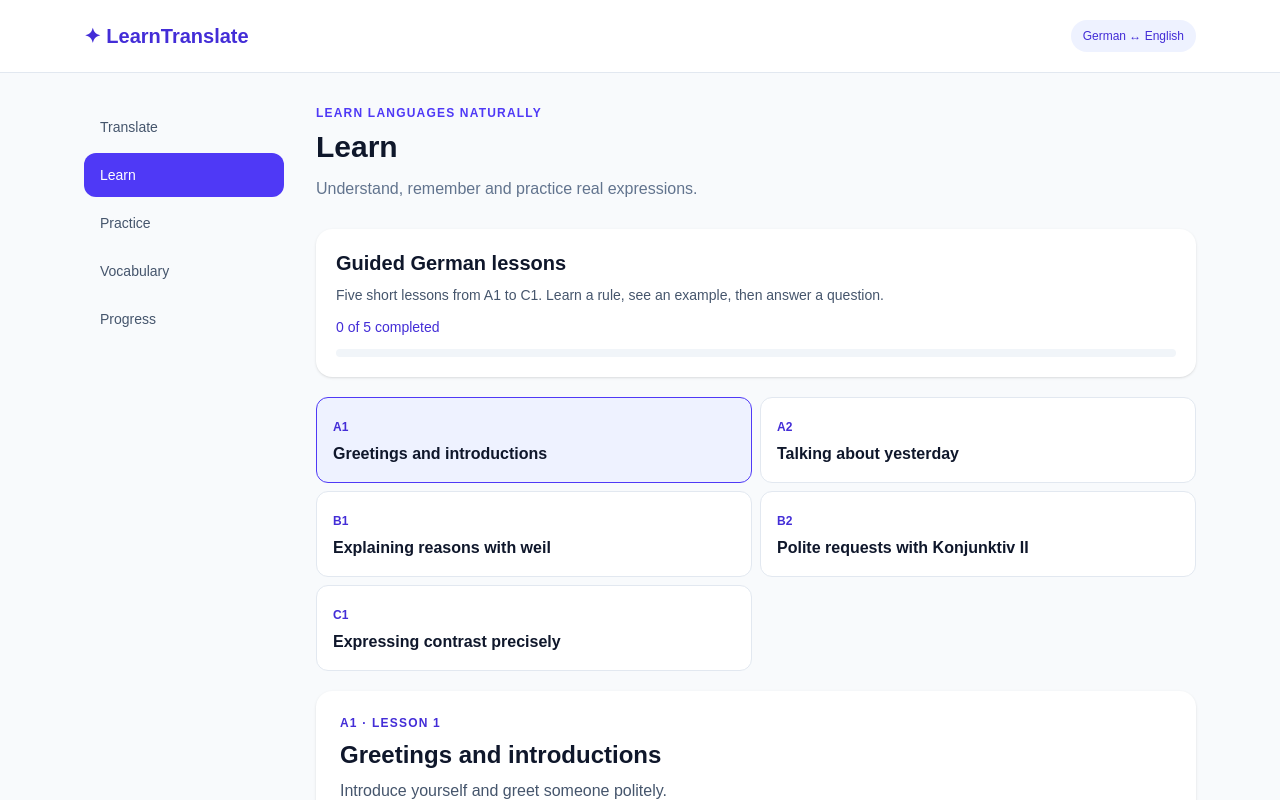
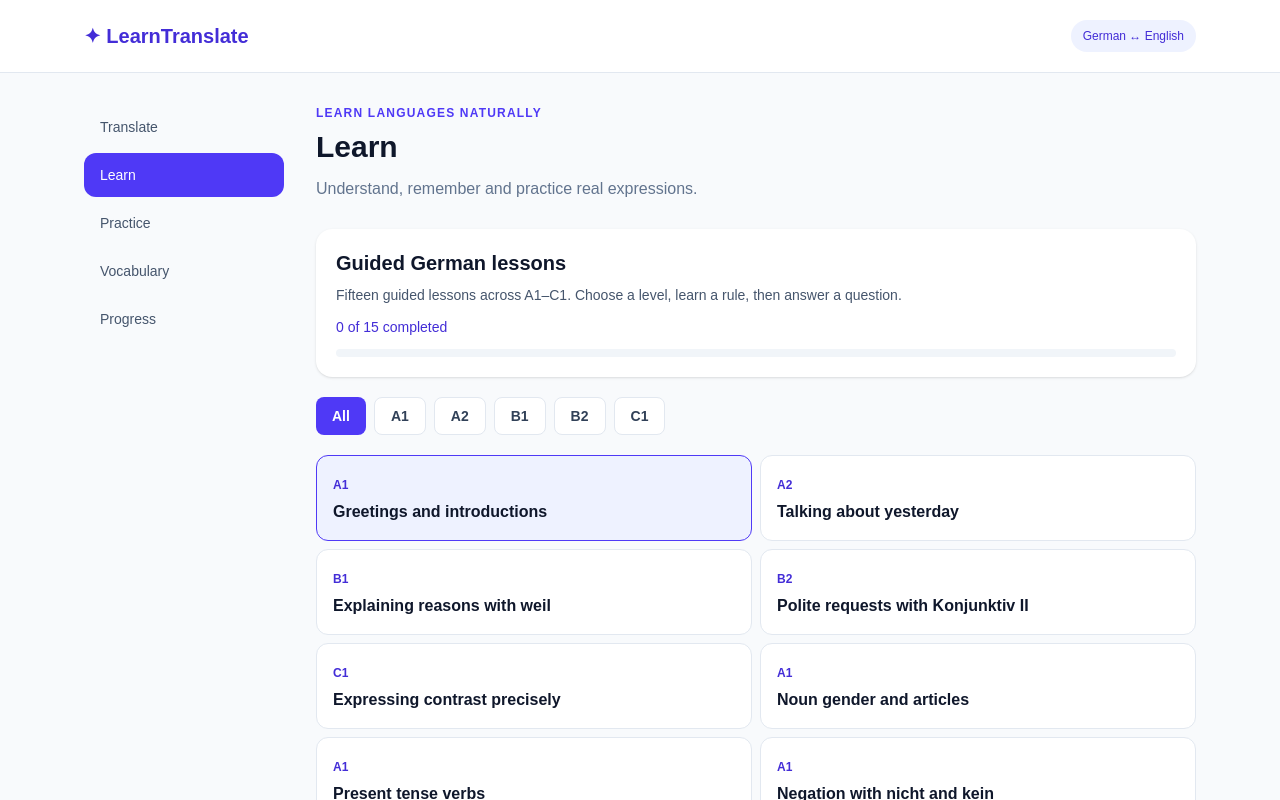
Before and after one commit to Forkan01/learntranslate, a Next.js app: page / in a window 1280 px wide. Both pictures are taken after a click on the button "Learn". Shown: the top 800 px of the page. Built offline with nearby package versions, Linux system fonts and the light colour scheme.

Commit message:
LT-11B: expand curriculum to 15 lessons and add CEFR filters (#19)

```diff
--- a/src/app/LearnPanel.tsx
+++ b/src/app/LearnPanel.tsx
@@ -7,11 +7,22 @@ const lessons: Lesson[] = [
   { id:"a2-perfect", level:"A2", title:"Talking about yesterday", goal:"Describe completed everyday actions.", explanation:"The conversational past (Perfekt) often uses haben or sein plus a past participle at the end. For example: Ich habe gearbeitet.", example:{en:"I worked yesterday.",de:"Ich habe gestern gearbeitet."}, question:"Complete: Ich ___ gestern gelernt.", options:["bin","habe","hat"], answer:1, reason:"Lernen forms the Perfekt with haben: ich habe gelernt." },
   { id:"b1-because", level:"B1", title:"Explaining reasons with weil", goal:"Give reasons in complete sentences.", explanation:"Weil introduces a subordinate clause. Its conjugated verb normally moves to the end: … weil ich Deutsch lernen möchte.", example:{en:"I am learning German because I want to work in Germany.",de:"Ich lerne Deutsch, weil ich in Deutschland arbeiten möchte."}, question:"Choose the correct word order.", options:["weil ich möchte Deutsch lernen","weil ich Deutsch lernen möchte","weil möchte ich Deutsch lernen"], answer:1, reason:"In a weil-clause, the conjugated verb möchte goes at the end." },
   { id:"b2-conjunctive", level:"B2", title:"Polite requests with Konjunktiv II", goal:"Make polite requests in professional situations.", explanation:"Könnten Sie …? and Würden Sie …? soften requests. Use the infinitive at the end of the clause.", example:{en:"Could you please send me the documents?",de:"Könnten Sie mir bitte die Unterlagen schicken?"}, question:"Which is the most polite request?", options:["Schicken Sie die Unterlagen!","Du schickst die Unterlagen.","Könnten Sie mir bitte die Unterlagen schicken?"], answer:2, reason:"Könnten Sie … bitte? is a polite formal request." },
-  { id:"c1-nuance", level:"C1", title:"Expressing contrast precisely", goal:"Use nuanced connectors in formal German.", explanation:"Obwohl introduces a subordinate clause with verb-final word order. Dennoch is an adverb and usually triggers inversion when it starts a main clause.", example:{en:"Although it was difficult, I continued.",de:"Obwohl es schwierig war, habe ich weitergemacht."}, question:"Which sentence is grammatically correct?", options:["Obwohl es war schwierig, habe ich weitergemacht.","Obwohl es schwierig war, habe ich weitergemacht.","Obwohl es schwierig war, ich habe weitergemacht."], answer:1, reason:"Obwohl sends war to the end; after the subordinate clause, the main clause begins with habe." }
+  { id:"c1-nuance", level:"C1", title:"Expressing contrast precisely", goal:"Use nuanced connectors in formal German.", explanation:"Obwohl introduces a subordinate clause with verb-final word order. Dennoch is an adverb and usually triggers inversion when it starts a main clause.", example:{en:"Although it was difficult, I continued.",de:"Obwohl es schwierig war, habe ich weitergemacht."}, question:"Which sentence is grammatically correct?", options:["Obwohl es war schwierig, habe ich weitergemacht.","Obwohl es schwierig war, habe ich weitergemacht.","Obwohl es schwierig war, ich habe weitergemacht."], answer:1, reason:"Obwohl sends war to the end; after the subordinate clause, the main clause begins with habe." },
+  { id:"a1-articles", level:"A1", title:"Noun gender and articles", goal:"Choose the correct definite article.", explanation:"German nouns have grammatical gender: der (masculine), die (feminine), das (neuter). Learn the article together with each noun.", example:{en:"The book is on the table.",de:"Das Buch liegt auf dem Tisch."}, question:"Which article belongs to Buch?", options:["der","die","das"], answer:2, reason:"Buch is neuter: das Buch." },
+  { id:"a1-verbs", level:"A1", title:"Present tense verbs", goal:"Conjugate regular verbs with ich and du.", explanation:"Regular verbs usually take -e with ich and -st with du: ich lerne, du lernst.", example:{en:"I am learning German.",de:"Ich lerne Deutsch."}, question:"Complete: Du ___ Deutsch.", options:["lernst","lerne","lernen"], answer:0, reason:"Du takes the -st ending: du lernst." },
+  { id:"a1-negation", level:"A1", title:"Negation with nicht and kein", goal:"Make simple negative sentences.", explanation:"Use kein to negate an indefinite noun, and nicht for verbs or other parts of a sentence.", example:{en:"I do not have a car.",de:"Ich habe kein Auto."}, question:"Complete: Ich habe ___ Zeit.", options:["nicht","keine","kein"], answer:1, reason:"Zeit is feminine; the accusative form is keine Zeit." },
+  { id:"a2-dative", level:"A2", title:"Dative after mit", goal:"Use dative articles with common prepositions.", explanation:"Mit always takes dative. Der becomes dem, die becomes der, and das becomes dem.", example:{en:"I am travelling with my friend.",de:"Ich fahre mit meinem Freund."}, question:"Complete: Ich fahre mit ___ Bus.", options:["der","den","dem"], answer:2, reason:"Mit requires dative: mit dem Bus." },
+  { id:"a2-separable", level:"A2", title:"Separable verbs", goal:"Use everyday verbs such as aufstehen.", explanation:"In a main clause, the prefix separates and moves to the end: Ich stehe um sieben Uhr auf.", example:{en:"I get up at seven.",de:"Ich stehe um sieben Uhr auf."}, question:"Choose the correct sentence.", options:["Ich aufstehe um sieben Uhr.","Ich stehe um sieben Uhr auf.","Ich stehe auf um sieben Uhr."], answer:1, reason:"The conjugated stem is in second position and the prefix auf goes at the end." },
+  { id:"a2-comparison", level:"A2", title:"Comparing things", goal:"Use comparative adjectives naturally.", explanation:"Many adjectives add -er in the comparative; use als to compare two things: schneller als.", example:{en:"The train is faster than the bus.",de:"Der Zug ist schneller als der Bus."}, question:"Complete: Mein Fahrrad ist ___ als deins.", options:["schnell","schneller","am schnellsten"], answer:1, reason:"Use the comparative schneller with als." },
+  { id:"b1-relative", level:"B1", title:"Relative clauses", goal:"Describe people and objects more precisely.", explanation:"A relative clause gives extra information about a noun. The finite verb goes to the end.", example:{en:"This is the woman who works here.",de:"Das ist die Frau, die hier arbeitet."}, question:"Complete: Das ist der Mann, ___ hier wohnt.", options:["der","den","dem"], answer:0, reason:"Der is the masculine nominative relative pronoun, subject of wohnt." },
+  { id:"b1-infinitive", level:"B1", title:"Purpose with um … zu", goal:"Explain why you do something.", explanation:"Use um … zu + infinitive when the subject of both clauses is the same.", example:{en:"I study German to find a job.",de:"Ich lerne Deutsch, um eine Arbeit zu finden."}, question:"Which sentence is correct?", options:["Ich lerne Deutsch, um Arbeit finden.","Ich lerne Deutsch, um Arbeit zu finden.","Ich lerne Deutsch, um zu Arbeit finden."], answer:1, reason:"The infinitive follows zu: um Arbeit zu finden." },
+  { id:"b2-passive", level:"B2", title:"Passive voice at work", goal:"Describe processes without naming the actor.", explanation:"The present passive uses werden + past participle: Die Unterlagen werden geprüft.", example:{en:"The documents are being checked.",de:"Die Unterlagen werden geprüft."}, question:"Complete: Die E-Mail ___ heute verschickt.", options:["wird","werden","ist"], answer:0, reason:"The singular subject Die E-Mail takes wird verschickt." },
+  { id:"b2-indirect", level:"B2", title:"Reported speech", goal:"Recognize formal indirect speech.", explanation:"Formal German often uses Konjunktiv I to report someone else's statement without endorsing it.", example:{en:"He says that he is sick.",de:"Er sagt, er sei krank."}, question:"Which form is typical in formal reported speech?", options:["er ist krank","er sei krank","er wäre krank gewesen"], answer:1, reason:"Sei is Konjunktiv I of sein, commonly used for reported speech." }
 ];
 const KEY="lt:lessons-completed:v1";
 export default function LearnPanel({ onSavePhrase, savedPhrases }: { onSavePhrase: (phrase: {en:string;de:string})=>void; savedPhrases:{en:string;de:string}[] }) {
   const [selected,setSelected]=useState(0);
+  const [levelFilter,setLevelFilter]=useState("All");
   const [choice,setChoice]=useState<number|null>(null);
   const [completed,setCompleted]=useState<string[]>([]);
   const [ready,setReady]=useState(false);
@@ -21,13 +32,14 @@ export default function LearnPanel({ onSavePhrase, savedPhrases }: { onSavePhras
   const saved=savedPhrases.some(p=>p.en===lesson.example.en);
   const passed=choice===lesson.answer;
   return <div className="space-y-5">
-    <section className="rounded-2xl bg-white p-5 shadow-sm"><h2 className="text-xl font-semibold">Guided German lessons</h2><p className="mt-2 text-sm text-slate-600">Five short lessons from A1 to C1. Learn a rule, see an example, then answer a question.</p><p className="mt-3 text-sm font-medium text-indigo-700">{completed.length} of {lessons.length} completed</p><div className="mt-3 h-2 overflow-hidden rounded-full bg-slate-100"><div className="h-full bg-indigo-600" style={{width:completed.length/lessons.length*100+"%"}} /></div></section>
-    <div className="grid gap-2 sm:grid-cols-2">{lessons.map((item,index)=><button type="button" key={item.id} onClick={()=>{setSelected(index);setChoice(null);}} aria-pressed={selected===index} className={`rounded-xl border p-4 text-left ${selected===index?"border-indigo-600 bg-indigo-50":"border-slate-200 bg-white"}`}><span className="text-xs font-bold text-indigo-700">{item.level} {completed.includes(item.id)?"· ✓ Completed":""}</span><span className="mt-1 block font-semibold">{item.title}</span></button>)}</div>
-    <section className="space-y-5 rounded-2xl bg-white p-6 shadow-sm"><div><p className="text-xs font-bold uppercase tracking-widest text-indigo-700">{lesson.level} · Lesson {selected+1}</p><h2 className="mt-2 text-2xl font-bold">{lesson.title}</h2><p className="mt-2 text-slate-600">{lesson.goal}</p></div>
+    <section className="rounded-2xl bg-white p-5 shadow-sm"><h2 className="text-xl font-semibold">Guided German lessons</h2><p className="mt-2 text-sm text-slate-600">Fifteen guided lessons across A1–C1. Choose a level, learn a rule, then answer a question.</p><p className="mt-3 text-sm font-medium text-indigo-700">{completed.length} of {lessons.length} completed</p><div className="mt-3 h-2 overflow-hidden rounded-full bg-slate-100"><div className="h-full bg-indigo-600" style={{width:completed.length/lessons.length*100+"%"}} /></div></section>
+    <div className="flex flex-wrap gap-2" role="group" aria-label="Filter lessons by level">{["All","A1","A2","B1","B2","C1"].map(level=><button key={level} type="button" aria-pressed={levelFilter===level} onClick={()=>setLevelFilter(level)} className={`rounded-lg px-4 py-2 text-sm font-semibold ${levelFilter===level?"bg-indigo-600 text-white":"bg-white text-slate-700 border border-slate-200"}`}>{level}</button>)}</div>
+    <div className="grid gap-2 sm:grid-cols-2">{lessons.map((item,index)=>({item,index})).filter(({item})=>levelFilter==="All"||item.level===levelFilter).map(({item,index})=><button type="button" key={item.id} onClick={()=>{setSelected(index);setChoice(null);}} aria-pressed={selected===index} className={`rounded-xl border p-4 text-left ${selected===index?"border-indigo-600 bg-indigo-50":"border-slate-200 bg-white"}`}><span className="text-xs font-bold text-indigo-700">{item.level} {completed.includes(item.id)?"· ✓ Completed":""}</span><span className="mt-1 block font-semibold">{item.title}</span></button>)}</div>
+    <section className="space-y-5 rounded-2xl bg-white p-6 shadow-sm"><div><p className="text-xs font-bold uppercase tracking-widest text-indigo-700">{lesson.level} · Lesson {lessons.filter((item,index)=>index<=selected&&item.level===lesson.level).length}</p><h2 className="mt-2 text-2xl font-bold">{lesson.title}</h2><p className="mt-2 text-slate-600">{lesson.goal}</p></div>
       <div><h3 className="font-semibold">Learn the rule</h3><p className="mt-2 leading-relaxed text-slate-700">{lesson.explanation}</p></div>
       <div className="rounded-xl bg-indigo-50 p-4"><p className="text-sm text-slate-600">{lesson.example.en}</p><p className="mt-2 font-semibold text-indigo-950">{lesson.example.de}</p><button type="button" onClick={()=>onSavePhrase(lesson.example)} disabled={saved} className="mt-3 rounded-lg border border-indigo-300 bg-white px-3 py-2 text-sm text-indigo-800 disabled:opacity-60">{saved?"✓ Saved to Vocabulary":"＋ Save example phrase"}</button></div>
       <div><h3 className="font-semibold">Check your understanding</h3><p className="mt-2 text-slate-700">{lesson.question}</p><div className="mt-3 space-y-2">{lesson.options.map((option,index)=><button key={index} type="button" disabled={passed} onClick={()=>{setChoice(index);if(index===lesson.answer)setCompleted(old=>old.includes(lesson.id)?old:[...old,lesson.id]);}} className={`block w-full rounded-lg border p-3 text-left text-sm ${choice===index?(passed?"border-green-500 bg-green-50":"border-amber-500 bg-amber-50"):"border-slate-200 bg-white"}`}>{option}</button>)}</div>{choice!==null&&<p role="status" className={`mt-3 rounded-lg p-3 text-sm ${passed?"bg-green-50 text-green-900":"bg-amber-50 text-amber-900"}`}>{passed?"Correct! ":"Not quite. Try again. "}{lesson.reason}</p>}</div>
-      <div className="flex justify-end"><button type="button" disabled={!passed||selected===lessons.length-1} onClick={()=>{setSelected(i=>Math.min(i+1,lessons.length-1));setChoice(null);}} className="rounded-xl bg-indigo-600 px-5 py-3 font-semibold text-white disabled:opacity-40">Next lesson →</button></div>
+      <div className="flex justify-end"><button type="button" disabled={!passed||selected===lessons.length-1} onClick={()=>{setSelected(i=>Math.min(i+1,lessons.length-1));setChoice(null);setLevelFilter("All");}} className="rounded-xl bg-indigo-600 px-5 py-3 font-semibold text-white disabled:opacity-40">Next lesson →</button></div>
     </section><p className="text-xs text-slate-500">Lessons and progress work offline and are stored in this browser. No additional AI calls are needed.</p>
   </div>;
 }
```
